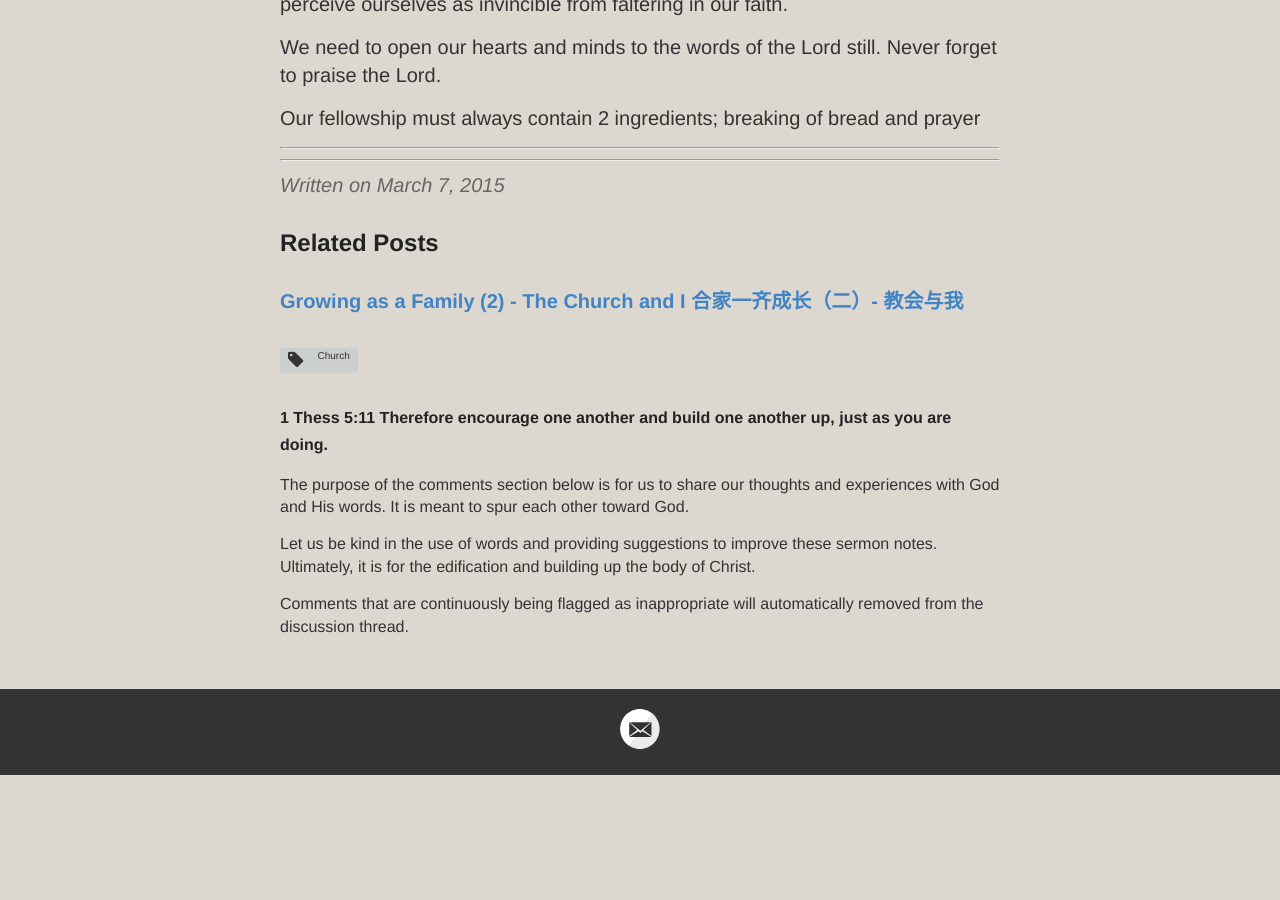
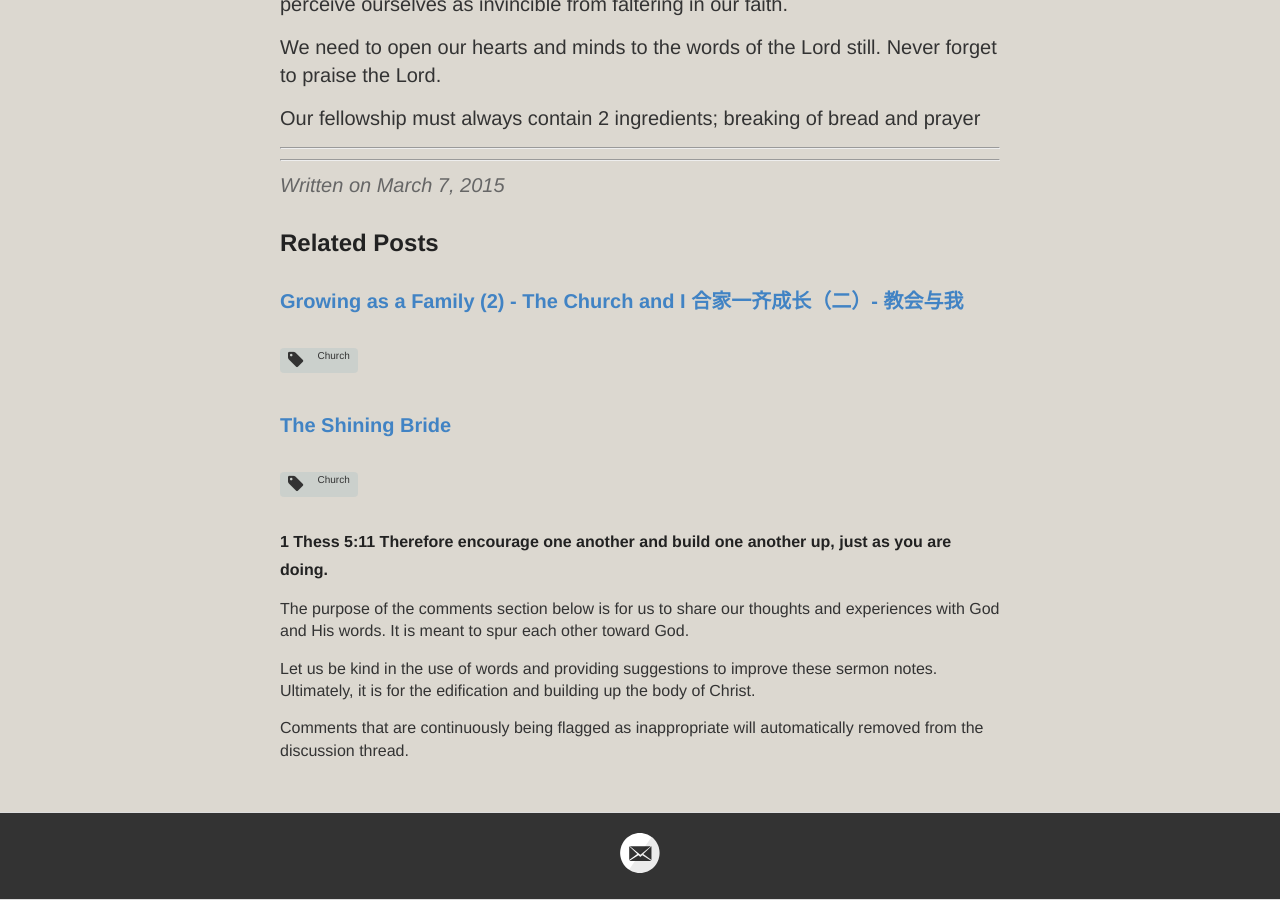
Before and after one commit to catchupTJC/catchuptjc.github.io, a Jekyll site: the page built from _posts/2015-03-07-Church and Me.md, in a window 1280 px wide and 900 px high, scrolled down 1502 px. Built offline with Jekyll 4.4.1, drawn with Linux system fonts in a browser that asks for light colours; nearby versions of some CDN libraries; comment, search, counter and statistics services are not loaded; before the commit the page ends 2278 px from its top, so only the background shows below that.

Commit message:
Update 2014-09-20-The Shining Bride.md

```diff
--- a/_posts/2014-09-20-The Shining Bride.md
+++ b/_posts/2014-09-20-The Shining Bride.md
@@ -2,7 +2,7 @@
 layout: post
 title: The Shining Bride
 category: Sermon(SJ)2014
-tags: [Reflection]
+tags: [Church,Hope,Faith]
 hymns: [212,219]
 ---
 -Rev 19:6-19 The fine linen stands for the righteous acts of the saints.
```
